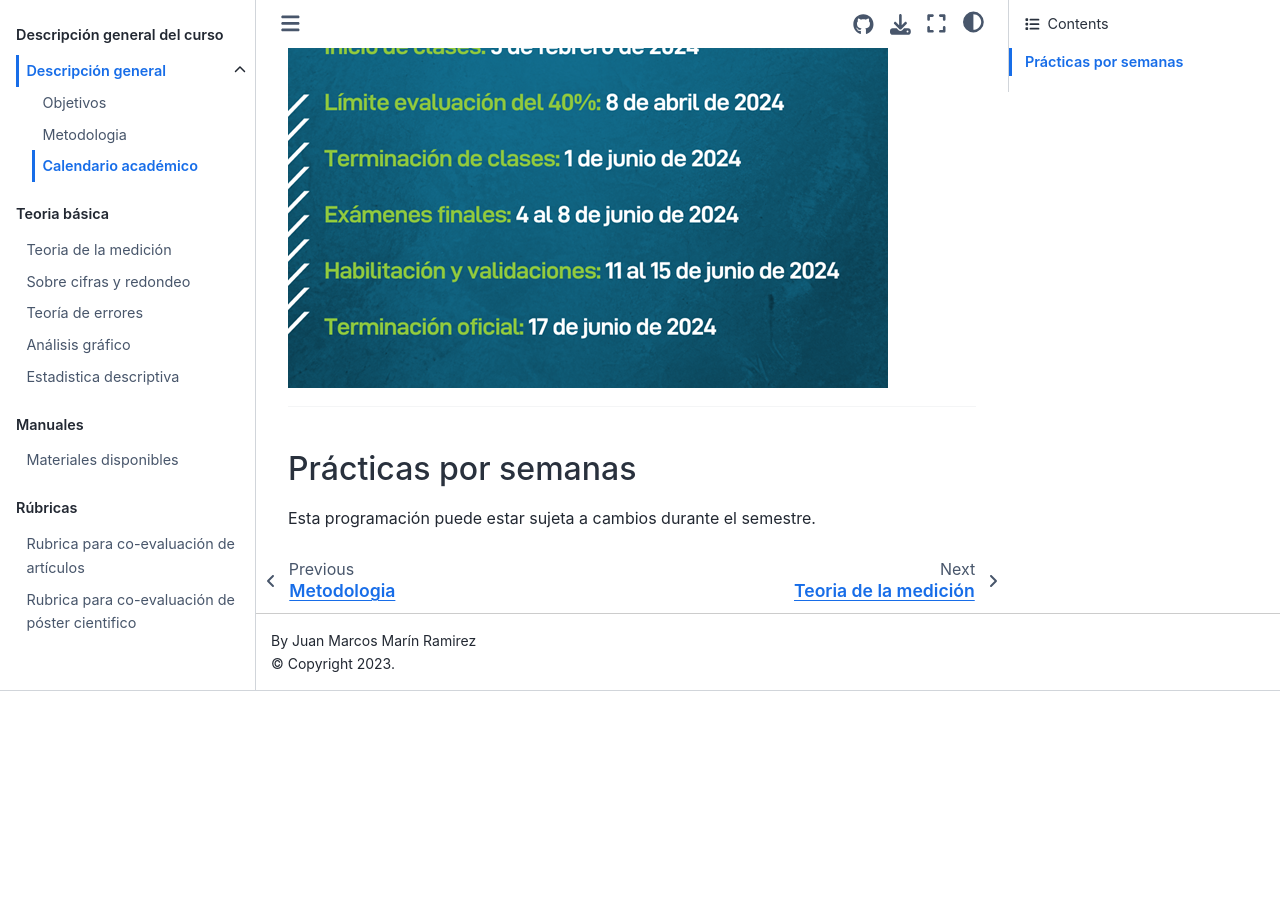
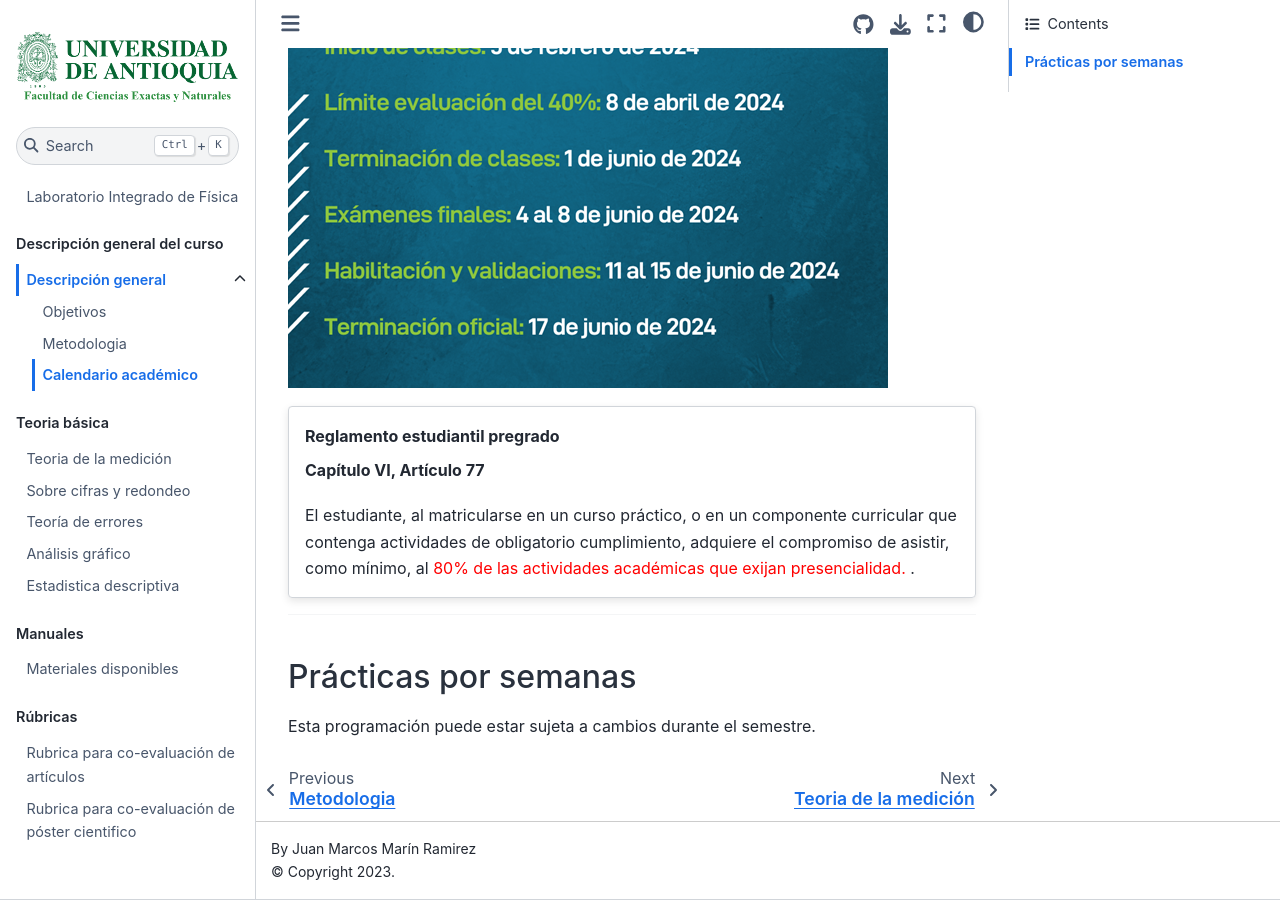
Before and after one commit to jmmarinr/LabIntegrado, a Jupyter Book: the page built from contenido/cronograma.md, in a window 1280 px wide and 900 px high, scrolled down 542 px. Built offline with Jupyter Book 1.0.4 settings and Sphinx 7.4.7 and the Sphinx Book theme 1.1.4, drawn with Linux system fonts in a browser that asks for light colours; before the commit the page ends 1233 px from its top, so only the background shows below that.

Commit message:
reglamento

```diff
--- a/contenido/cronograma.md
+++ b/contenido/cronograma.md
@@ -4,6 +4,14 @@
 
 ![calendario](/contenido/imgs/Calendario.png)
 
+:::{card} Reglamento estudiantil pregrado
+:link: https://www.udea.edu.co/wps/wcm/connect/udea/b2694dcb-0fd3-49a2-a5cf-0f6aab701139/reglamento-estudiantil-pregrado-con-concordancias.pdf?MOD=AJPERES&CVID=lgcKqM7
+
+**Capítulo VI, Artículo 77**
+
+El estudiante, al matricularse en un curso práctico, o en un componente curricular que contenga actividades de obligatorio cumplimiento, adquiere el compromiso de asistir, como mínimo, al <span style="color:red">80% de las actividades académicas que exijan presencialidad.  </span>.
+:::
+
 ---
 
 ## Prácticas por semanas
```
